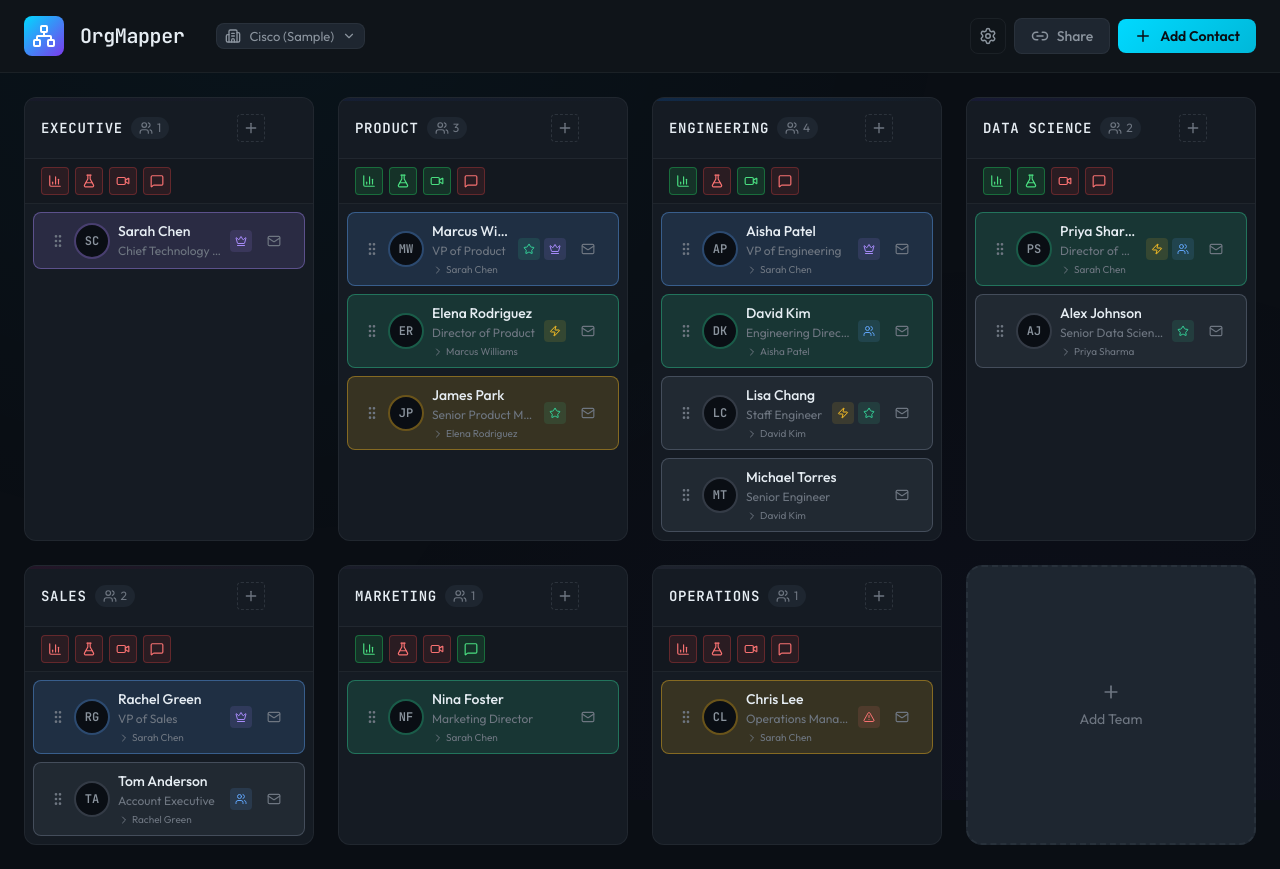
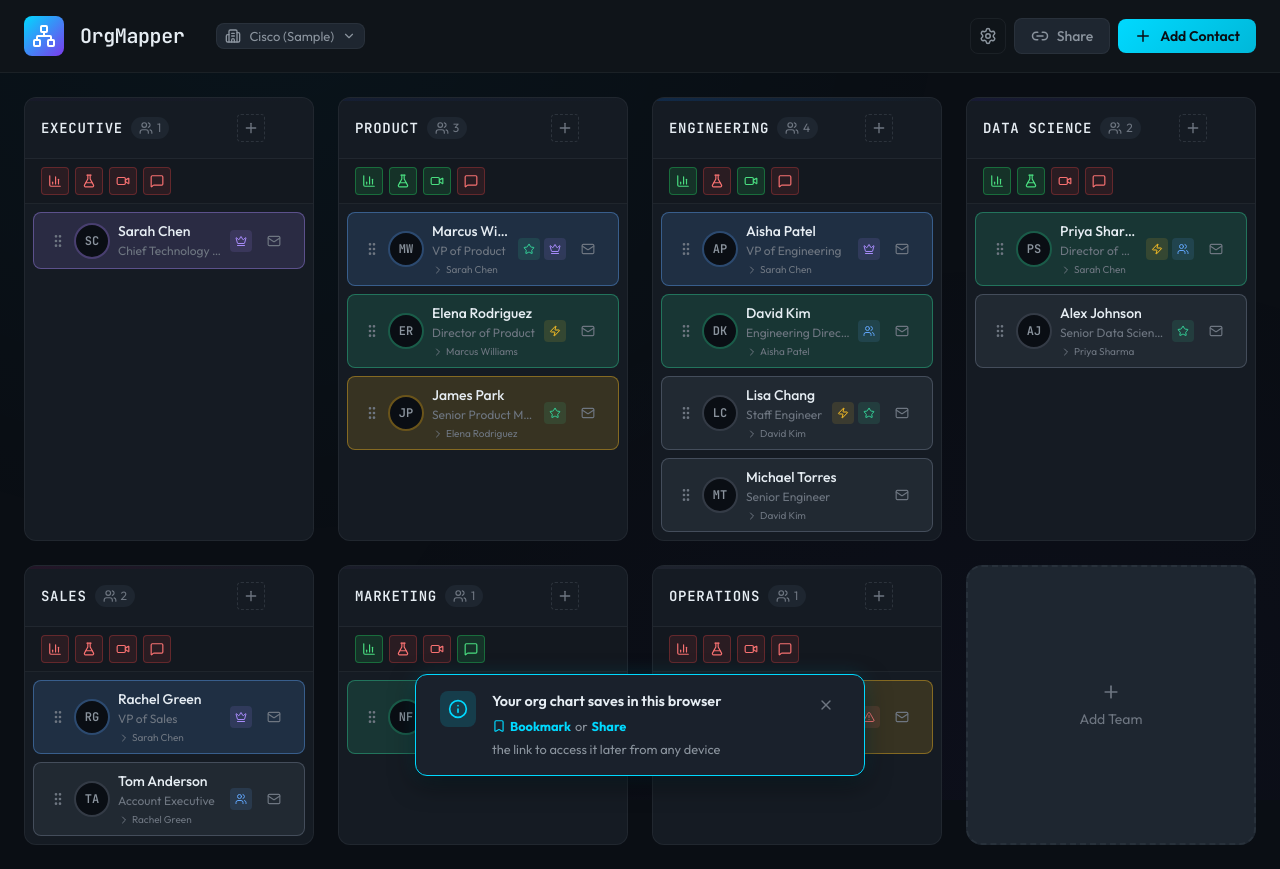
Before and after one commit to gabrielgalarza/orgmapper, a React (Vite) app: page / in a window 1280 px wide. Built offline with nearby package versions, Linux system fonts and the light colour scheme.

Commit message:
Fix share modal centering and add welcome toast

```diff
--- a/src/App.css
+++ b/src/App.css
@@ -1603,7 +1603,7 @@ body::before {
   inset: 0;
   background: rgba(0, 0, 0, 0.6);
   backdrop-filter: blur(4px);
-  z-index: 500;
+  z-index: 1000;
   animation: fadeIn var(--transition-fast);
 }
 
@@ -1614,11 +1614,13 @@ body::before {
   transform: translate(-50%, -50%);
   width: 90%;
   max-width: 500px;
+  max-height: 90vh;
+  overflow-y: auto;
   background: var(--bg-secondary);
   border: 1px solid var(--border-default);
   border-radius: var(--radius-xl);
   padding: var(--space-xl);
-  z-index: 501;
+  z-index: 1001;
   animation: modalSlideIn var(--transition-normal);
 }
 
@@ -1960,6 +1962,98 @@ body::before {
 }
 
 /* ============================================
+   Welcome Toast
+   ============================================ */
+.welcome-toast {
+  position: fixed;
+  bottom: var(--space-lg);
+  left: 50%;
+  transform: translateX(-50%);
+  display: flex;
+  align-items: flex-start;
+  gap: var(--space-md);
+  padding: var(--space-md) var(--space-lg);
+  background: var(--bg-elevated);
+  border: 1px solid var(--accent-primary);
+  border-radius: var(--radius-lg);
+  box-shadow: var(--shadow-lg), 0 0 20px rgba(0, 217, 255, 0.15);
+  z-index: 900;
+  max-width: 450px;
+  animation: toastSlideUp 0.4s ease;
+}
+
+@keyframes toastSlideUp {
+  from {
+    opacity: 0;
+    transform: translateX(-50%) translateY(20px);
+  }
+  to {
+    opacity: 1;
+    transform: translateX(-50%) translateY(0);
+  }
+}
+
+.welcome-icon {
+  display: flex;
+  align-items: center;
+  justify-content: center;
+  width: 36px;
+  height: 36px;
+  background: rgba(0, 217, 255, 0.15);
+  border-radius: var(--radius-md);
+  color: var(--accent-primary);
+  flex-shrink: 0;
+}
+
+.welcome-content {
+  flex: 1;
+}
+
+.welcome-title {
+  font-size: 0.9rem;
+  font-weight: 600;
+  color: var(--text-primary);
+  margin-bottom: 4px;
+}
+
+.welcome-text {
+  font-size: 0.8rem;
+  color: var(--text-secondary);
+  display: flex;
+  align-items: center;
+  gap: 4px;
+  flex-wrap: wrap;
+}
+
+.welcome-text svg {
+  color: var(--accent-primary);
+}
+
+.welcome-text strong {
+  color: var(--accent-primary);
+}
+
+.welcome-close {
+  display: flex;
+  align-items: center;
+  justify-content: center;
+  width: 28px;
+  height: 28px;
+  background: transparent;
+  border: none;
+  border-radius: var(--radius-sm);
+  color: var(--text-muted);
+  cursor: pointer;
+  transition: all var(--transition-fast);
+  flex-shrink: 0;
+}
+
+.welcome-close:hover {
+  background: var(--surface-1);
+  color: var(--text-primary);
+}
+
+/* ============================================
    Org Settings Modal
    ============================================ */
 .org-settings-modal {
--- a/src/App.tsx
+++ b/src/App.tsx
@@ -8,7 +8,7 @@
 import { useState, useEffect, Component } from 'react';
 import type { ReactNode } from 'react';
 import { OrgProvider, useOrg } from './context/OrgContext';
-import { OrgBoard, Header, AddPersonModal, OrgSettings } from './components';
+import { OrgBoard, Header, AddPersonModal, OrgSettings, WelcomeToast } from './components';
 import { getSharedOrgFromUrl, clearUrlParams } from './utils/shareUtils';
 import './App.css';
 
@@ -102,6 +102,7 @@ function AppContent() {
   return (
     <div className="app">
       <SharedOrgLoader />
+      <WelcomeToast />
       <Header
         onAddPerson={() => setIsAddModalOpen(true)}
         onOpenSettings={() => setIsSettingsOpen(true)}
--- /dev/null
+++ b/src/components/WelcomeToast.tsx
@@ -0,0 +1,59 @@
+/**
+ * WelcomeToast Component
+ *
+ * Shows a brief notification on first visit explaining how data is saved.
+ */
+
+import { useState, useEffect } from 'react';
+import { X, Bookmark, Info } from 'lucide-react';
+
+const WELCOME_SHOWN_KEY = 'orgmapper_welcome_shown';
+
+export function WelcomeToast() {
+  const [isVisible, setIsVisible] = useState(false);
+
+  useEffect(() => {
+    // Check if we've shown the welcome message before
+    const hasShown = localStorage.getItem(WELCOME_SHOWN_KEY);
+
+    if (!hasShown) {
+      // Show after a brief delay
+      const timer = setTimeout(() => {
+        setIsVisible(true);
+        localStorage.setItem(WELCOME_SHOWN_KEY, 'true');
+      }, 1000);
+
+      return () => clearTimeout(timer);
+    }
+  }, []);
+
+  // Auto-hide after 8 seconds
+  useEffect(() => {
+    if (isVisible) {
+      const timer = setTimeout(() => {
+        setIsVisible(false);
+      }, 8000);
+
+      return () => clearTimeout(timer);
+    }
+  }, [isVisible]);
+
+  if (!isVisible) return null;
+
+  return (
+    <div className="welcome-toast">
+      <div className="welcome-icon">
+        <Info size={20} />
+      </div>
+      <div className="welcome-content">
+        <p className="welcome-title">Your org chart saves in this browser</p>
+        <p className="welcome-text">
+          <Bookmark size={14} /> <strong>Bookmark</strong> or <strong>Share</strong> the link to access it later from any device
+        </p>
+      </div>
+      <button className="welcome-close" onClick={() => setIsVisible(false)}>
+        <X size={16} />
+      </button>
+    </div>
+  );
+}
--- a/src/components/index.ts
+++ b/src/components/index.ts
@@ -7,3 +7,4 @@ export { Header } from './Header';
 export { OrgSwitcher } from './OrgSwitcher';
 export { ShareButton } from './ShareButton';
 export { OrgSettings } from './OrgSettings';
+export { WelcomeToast } from './WelcomeToast';
```
